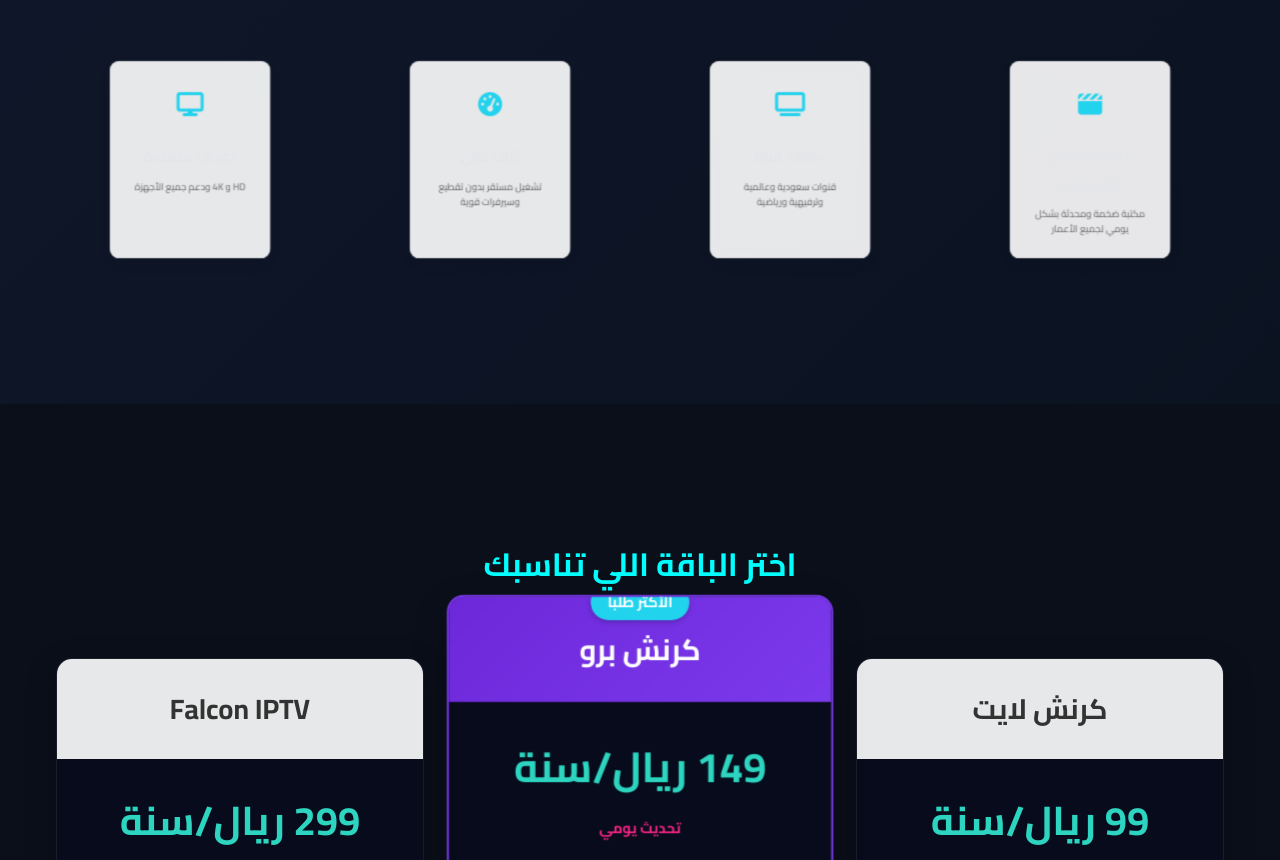
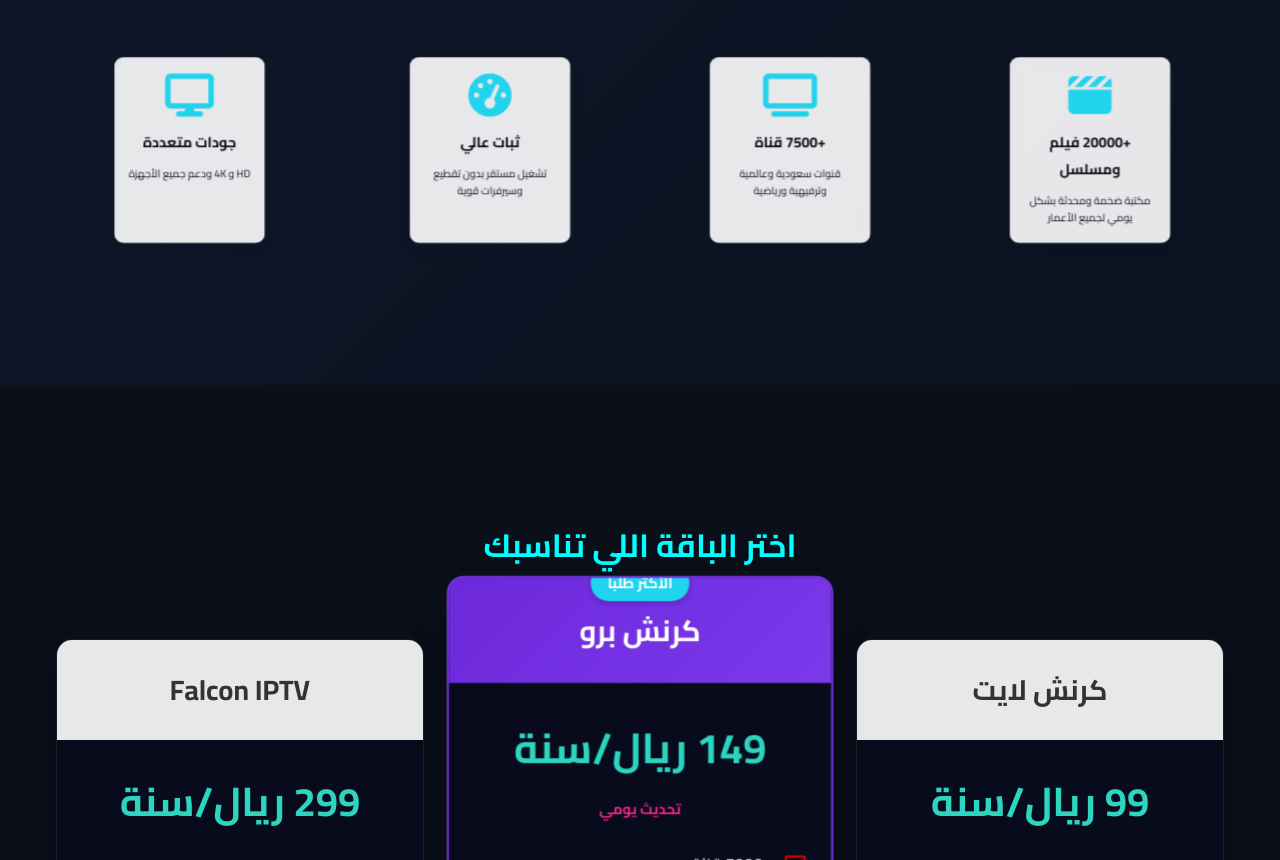
Before and after one commit to alfaroukaljwely/Krunsh-Plus, a plain HTML site: page index.html in a window 1280 px wide. Shown: the part 745-1605 px from the top of the page. Drawn offline with Linux system fonts and the light colour scheme; a script that the page names is missing.

Commit message:
--cardat

```diff
--- a/styles.css
+++ b/styles.css
@@ -486,13 +486,21 @@ ul {
 .feature-card {
   background: rgba(255, 255, 255, 0.9);
   backdrop-filter: blur(10px);
-  padding: 2rem;
+  padding: 1.5rem;
   border-radius: 1rem;
   box-shadow: 0 10px 25px rgba(0, 0, 0, 0.05);
   transition: all 0.3s;
   border-bottom: 4px solid transparent;
   position: relative;
   overflow: hidden;
+  max-width: 320px;
+  margin: 0 auto;
+}
+.feature-card h3 {
+  color: #0b0f1a;
+  font-size: 1.5rem;
+  font-weight: 700;
+  margin-bottom: 1rem;
 }
 
 .feature-card::before {
@@ -525,13 +533,13 @@ ul {
 .feature-icon-wrapper {
   display: flex;
   justify-content: center;
-  margin-bottom: 1.5rem;
+  margin-bottom: 1rem;
   height: 80px;
   align-items: center;
 }
 
 .feature-card-icon {
-  font-size: 2.5rem;
+  font-size: 4.5rem;
   color: #22d3ee;
   transition: all 0.3s;
 }
@@ -542,16 +550,17 @@ ul {
 }
 
 .feature-title {
-  font-size: 1.5rem;
+  font-size: 1.8rem;
   font-weight: 700;
   text-align: center;
   margin-bottom: 1rem;
 }
 
 .feature-description {
-  color: #666666;
+  color: #1b1b2b;
   text-align: center;
   line-height: 1.6;
+  font-size: 1.1rem;
 }
 
 /* Why Choose Us Section */
@@ -628,7 +637,7 @@ ul {
 /* Testimonials */
 .testimonials {
   background: linear-gradient(135deg, #f8f9fa 0%, #ffffff 100%);
-  padding: 5rem 0;
+  padding: 3rem 0 1rem;
   position: relative;
   overflow: hidden;
 }
@@ -642,6 +651,7 @@ ul {
 }
 
 .testimonials-grid {
+
   display: grid;
   grid-template-columns: 1fr;
   gap: 2rem;
```
